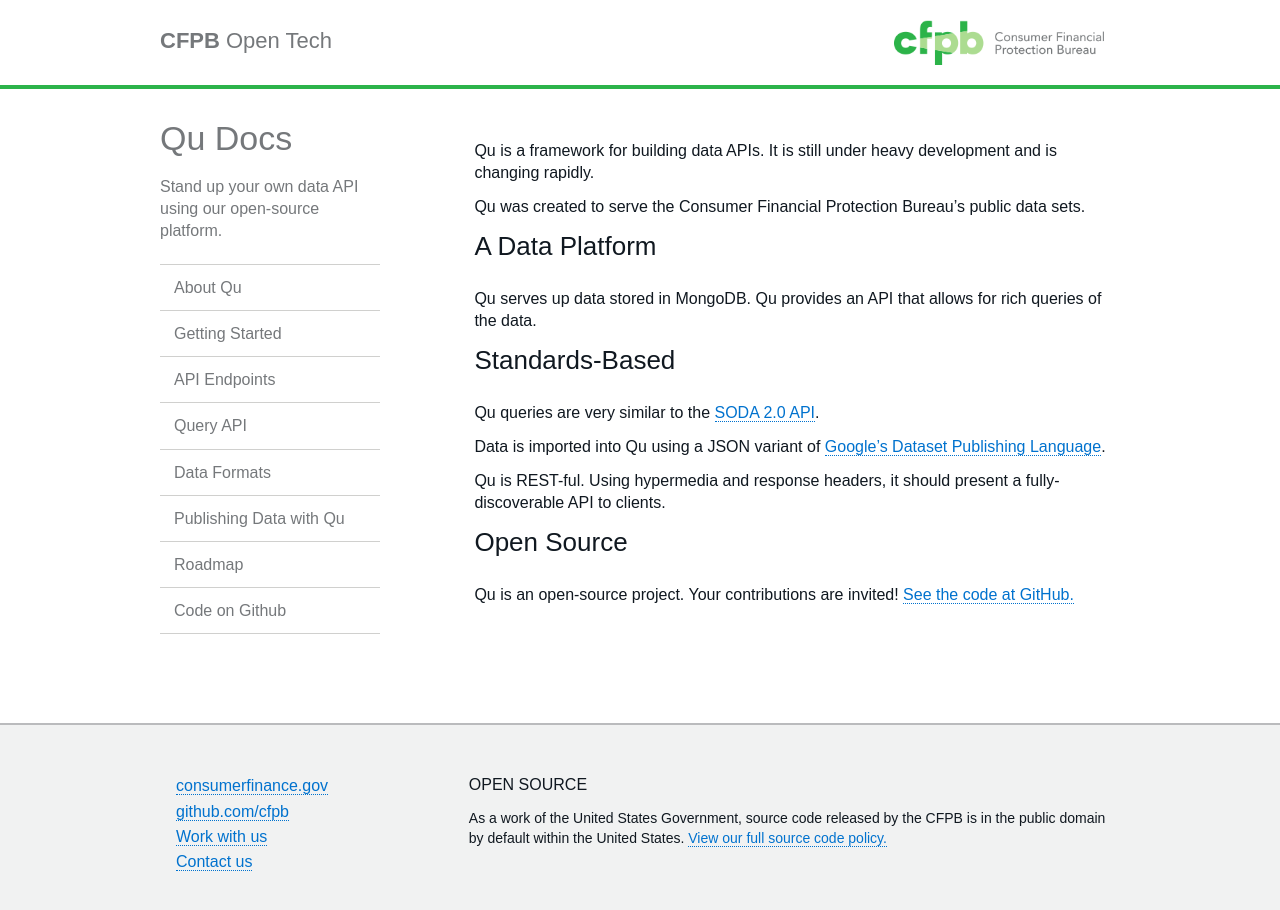
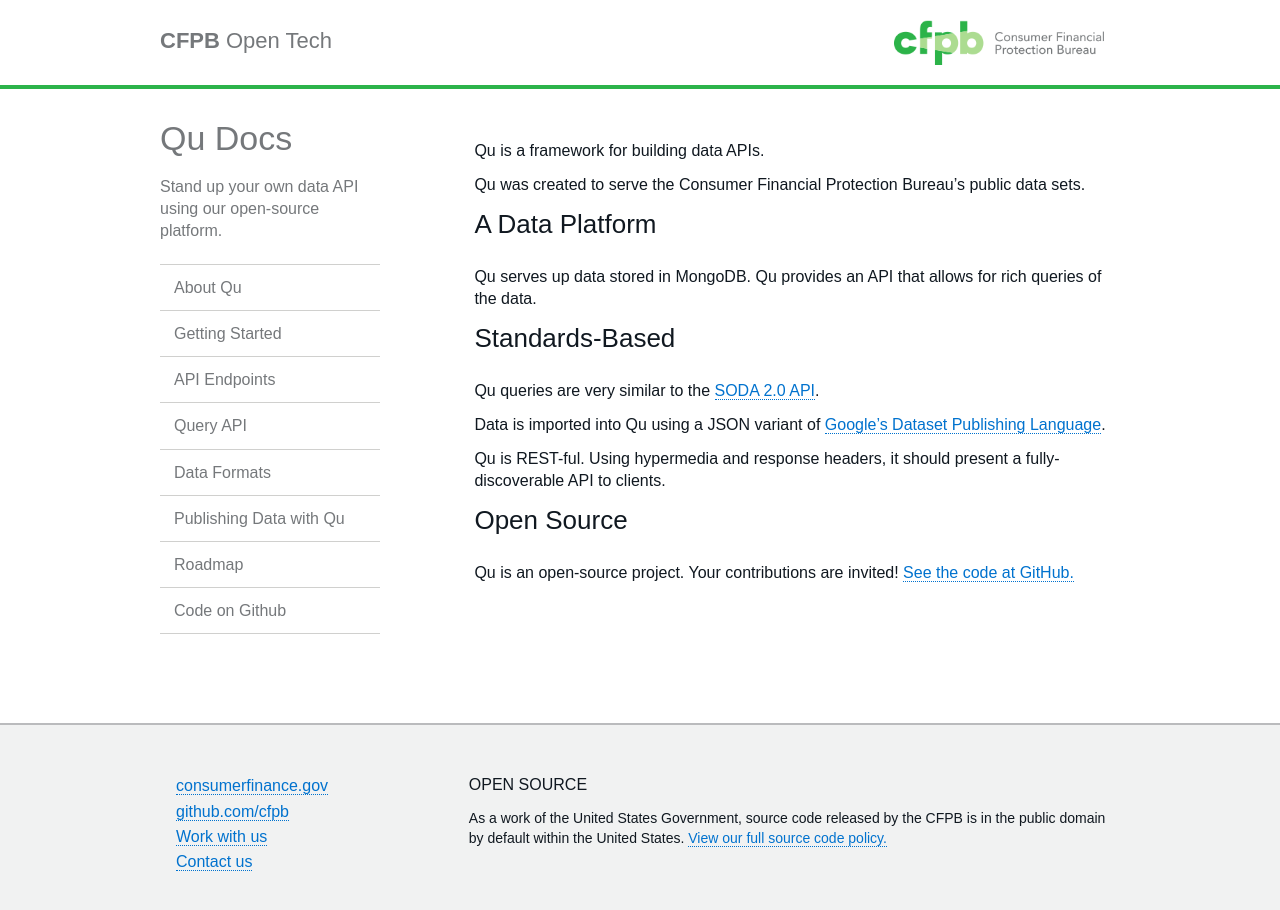
Before and after one commit to cfpb/qu, a Jekyll site: the page built from index.md, in a window 1280 px wide and 930 px high. Shown: the top 910 px of the window. Built offline with Jekyll 4.4.1, drawn with Linux system fonts in a browser that asks for light colours; some web fonts are replaced; Markdown is read by kramdown in place of the engine named in the settings.

Commit message:
Remove inaccurate copy

```diff
--- a/index.md
+++ b/index.md
@@ -4,7 +4,7 @@
 layout: default
 ---
 
-Qu is a framework for building data APIs. It is still under heavy development and is changing rapidly.
+Qu is a framework for building data APIs.
 
 Qu was created to serve the Consumer Financial Protection Bureau's public data sets.
 
@@ -16,7 +16,7 @@
 
 Qu queries are very similar to the <a href="http://dev.socrata.com/consumers/getting-started">SODA 2.0 API</a>.
 
-Data is imported into Qu using a JSON variant of <a href="https://developers.google.com/public-data/">        Google's Dataset Publishing Language</a>.
+Data is imported into Qu using a JSON variant of <a href="https://developers.google.com/public-data/">Google's Dataset Publishing Language</a>.
 
 Qu is REST-ful. Using hypermedia and response headers, it should present a fully-discoverable API to clients.
 
```
